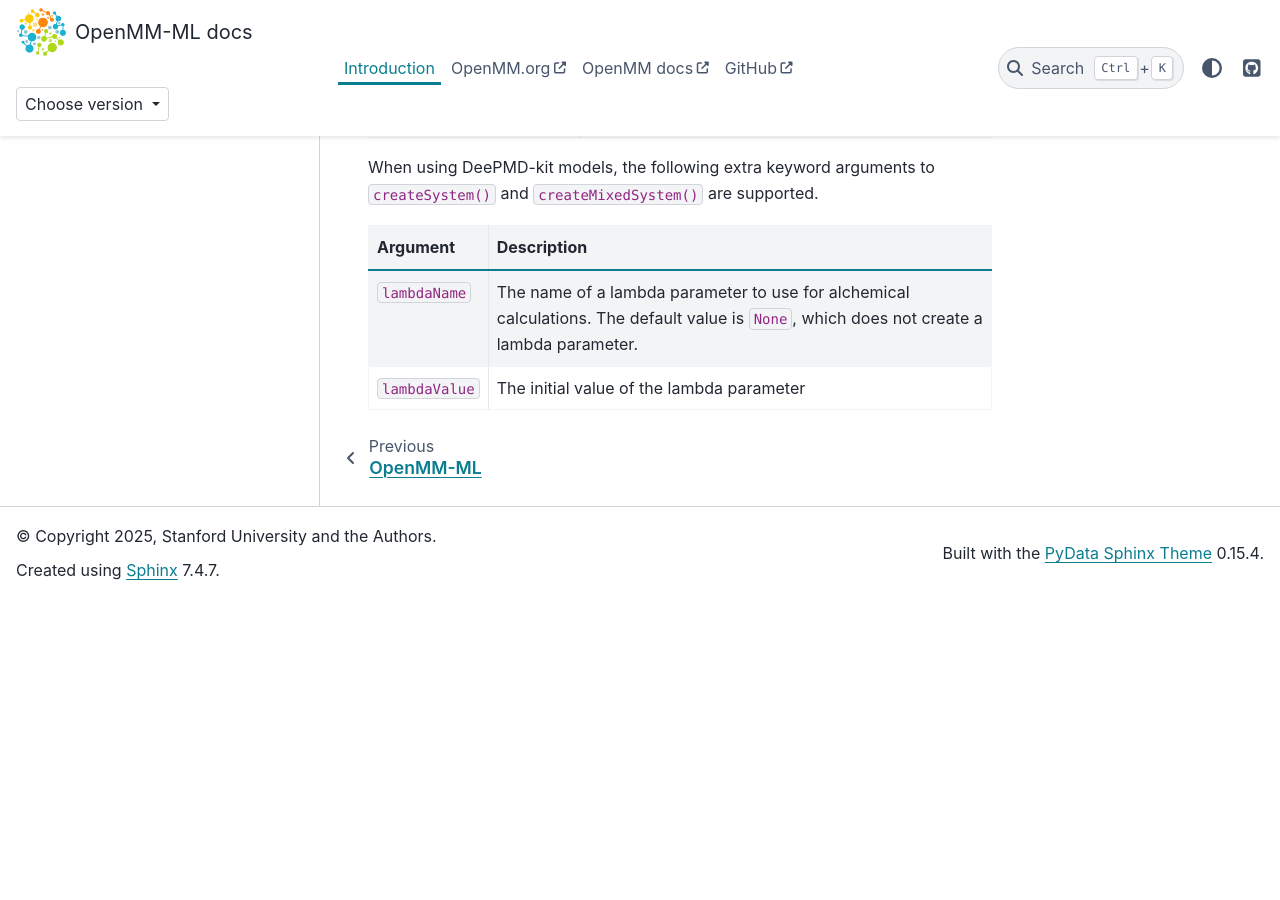
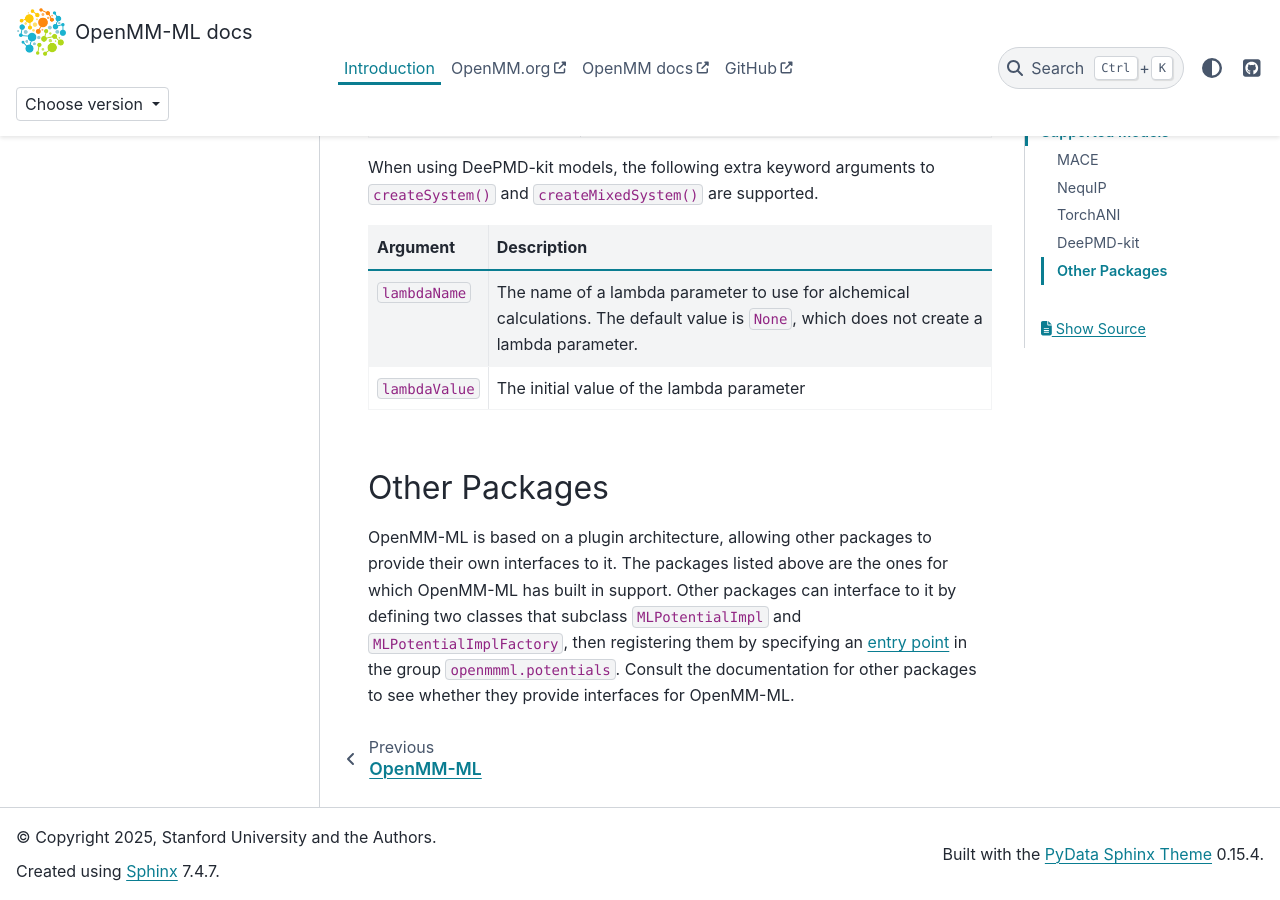
Before and after one commit to openmm/openmm-ml, a Sphinx documentation site: the page built from doc/userguide.md, in a window 1280 px wide and 900 px high, scrolled down 5616 px. Built offline with Sphinx 7.4.7 and the PyData theme 0.15.4, drawn with Linux system fonts in a browser that asks for light colours; pages that are not in the unit, such as notebooks, are missing from menus; the version number could not be read and is left out; before the commit the page ends 6216 px from its top, so only the background shows below that; some of the changed text lies outside the part shown.

Commit message:
More documentation updates

```diff
--- a/doc/userguide.md
+++ b/doc/userguide.md
@@ -65,7 +65,7 @@
 ## Supported Models
 
 OpenMM-ML supports models created with a number of packages.  For each one we list the supported model names (the first
-argument to the `MLPotential` constructor, as well as additional arguments that can be passed to the constructor and to
+argument to the `MLPotential` constructor), as well as additional arguments that can be passed to the constructor and to
 `createSystem()`.
 
 ### MACE
@@ -166,3 +166,11 @@
 | --- | --- |
 | `lambdaName` | The name of a lambda parameter to use for alchemical calculations.  The default value is `None`, which does not create a lambda parameter. |
  | `lambdaValue` | The initial value of the lambda parameter |
+
+### Other Packages
+
+OpenMM-ML is based on a plugin architecture, allowing other packages to provide their own interfaces to it.  The
+packages listed above are the ones for which OpenMM-ML has built in support.  Other packages can interface to it by
+defining two classes that subclass `MLPotentialImpl` and `MLPotentialImplFactory`, then registering them by specifying
+an [entry point](https://packaging.python.org/en/latest/specifications/entry-points/) in the group `openmmml.potentials`.
+Consult the documentation for other packages to see whether they provide interfaces for OpenMM-ML.
```
Also changed, not shown: other parts of doc/userguide.md (+1 -1 lines).
